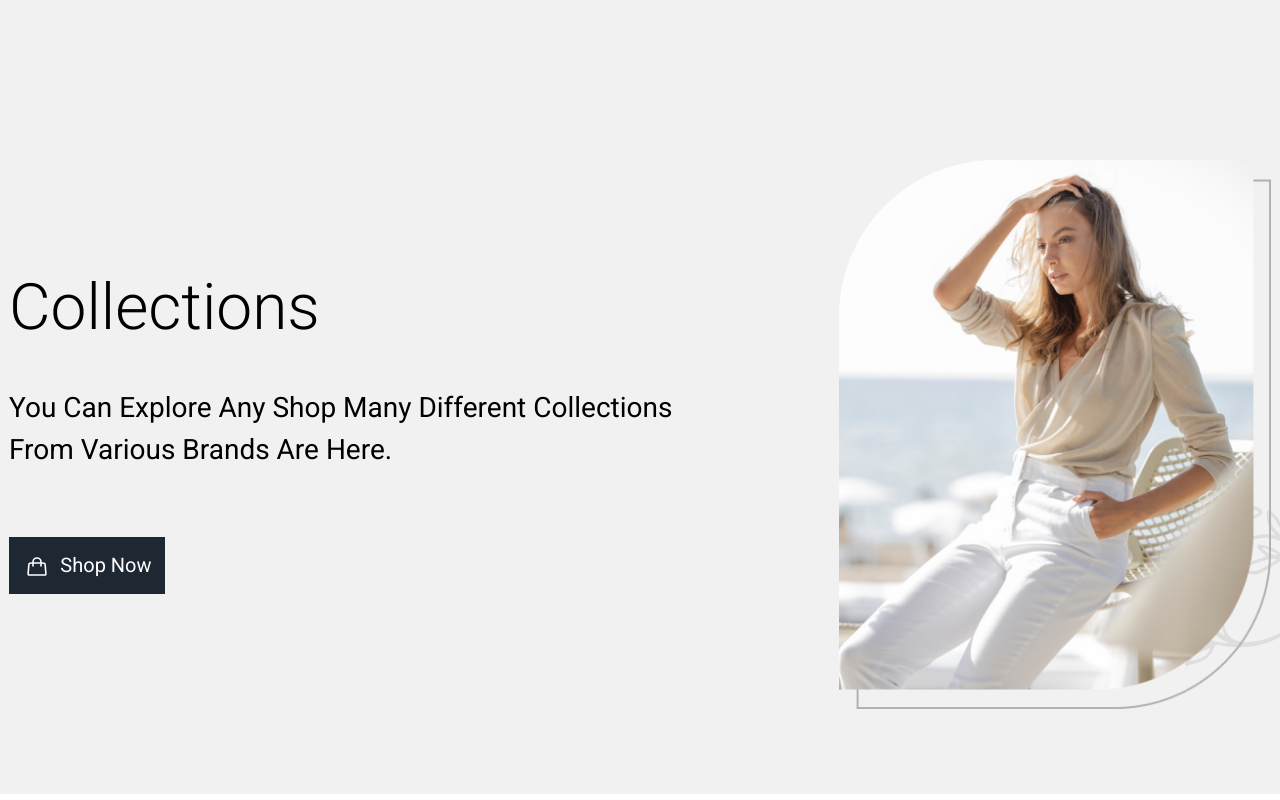
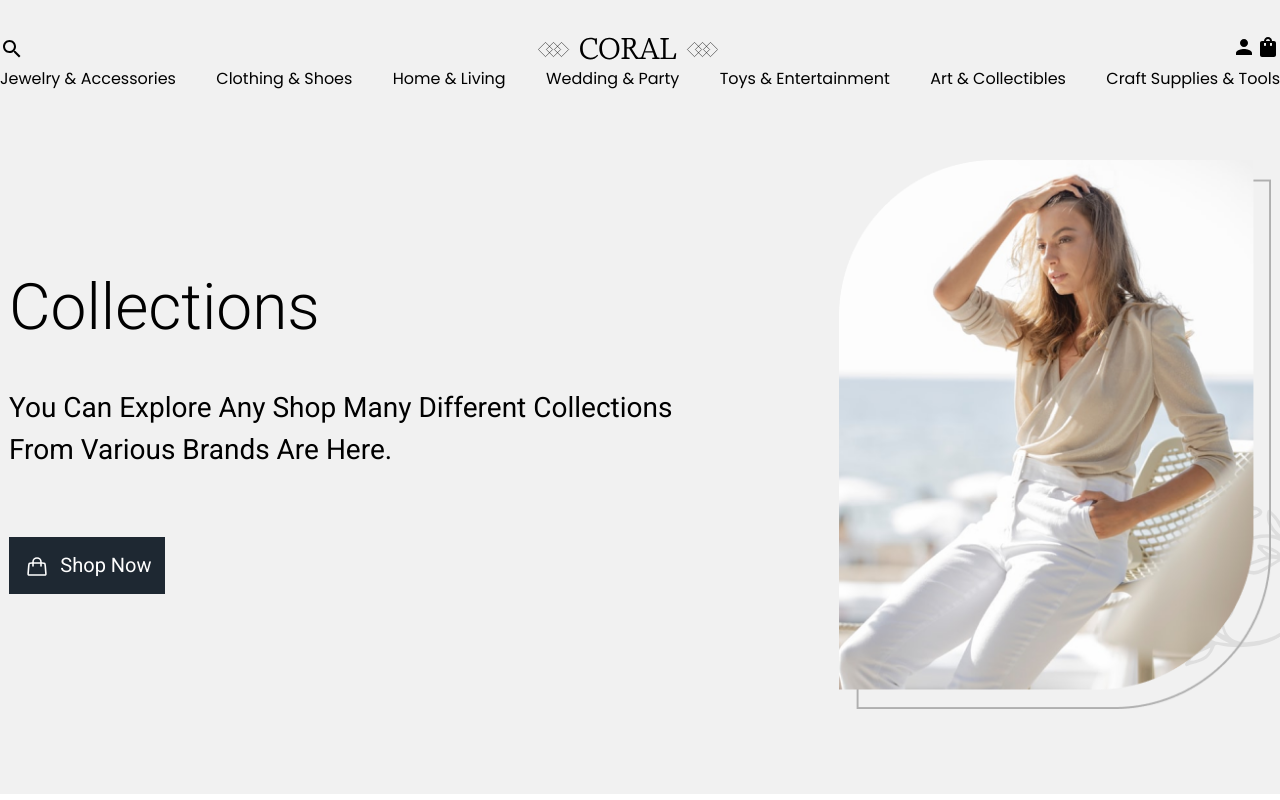
Before and after one commit to Hernanbp/GoClothing, a React (Create React App) app: page / in a window 1280 px wide. Shown: the top 800 px of the page. Built offline with nearby package versions, Linux system fonts and the light colour scheme.

Commit message:
Error NavBar

```diff
--- a/src/components/views/BestSellere/BestSellereStyles.css
+++ b/src/components/views/BestSellere/BestSellereStyles.css
@@ -3,6 +3,7 @@
 .bestSellere-section{
     display: flex;
     flex-direction: column;
+    margin-top: 30px;
 }
 .bestSellere-header{
     background-image: url('/public/assets/zaraBackground.png');
--- a/src/components/views/Home/Home.jsx
+++ b/src/components/views/Home/Home.jsx
@@ -1,4 +1,4 @@
-import { Header, Footer, BeetSellere } from "../../views"
+import { Navbar, Header, Footer, BeetSellere } from "../../views"
 //falta el navBar
 import brand from "../../svgs/brand.svg"
 import "./styles.css"
@@ -29,8 +29,7 @@ export function Home() {
 
   return (
     <>
-      {/*
-        <Navbar /> */}
+      <Navbar />
       <Header />
       <section className="home-section">
         <div className="container-home">
--- a/src/components/views/Navbar/index.js
+++ b/src/components/views/Navbar/index.js
@@ -1 +1 @@
-export * from "./Navbar"
+export * from "./Navbar";
--- a/src/components/views/index.js
+++ b/src/components/views/index.js
@@ -3,4 +3,5 @@ export * from "./Footer";
 export * from "./Header";
 export * from "./Home";
 export * from "./auth";
+export * from "./Navbar";
 export * from "./BestSellere";
```
